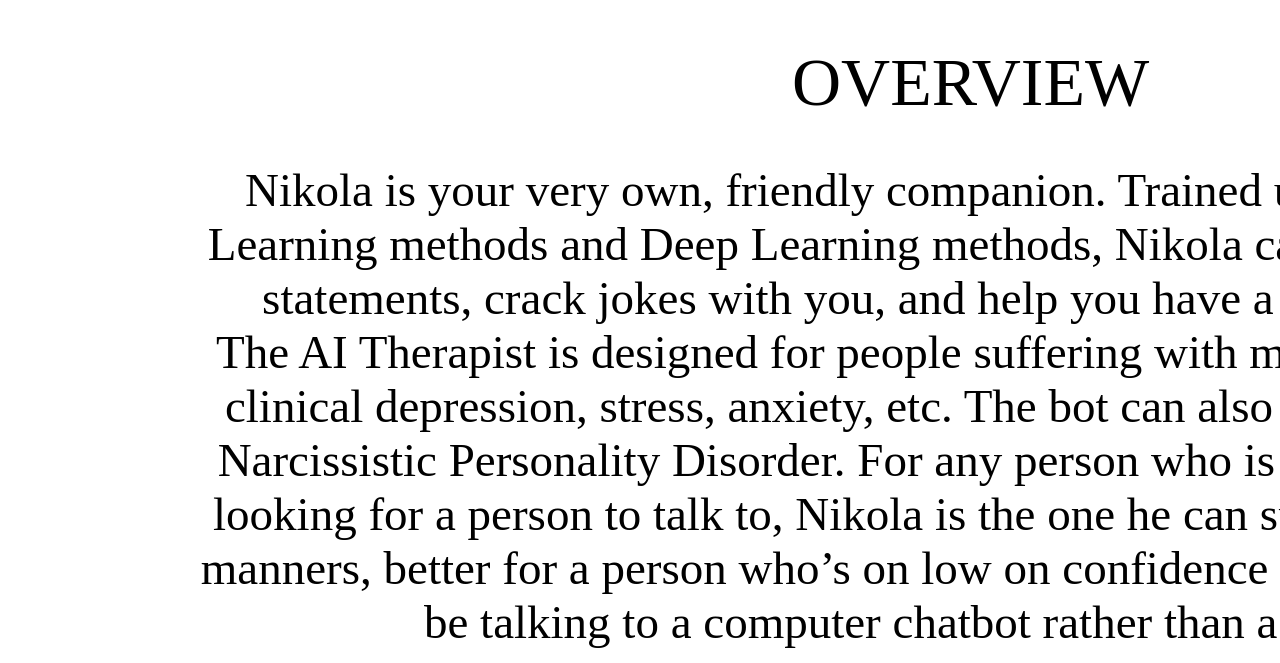
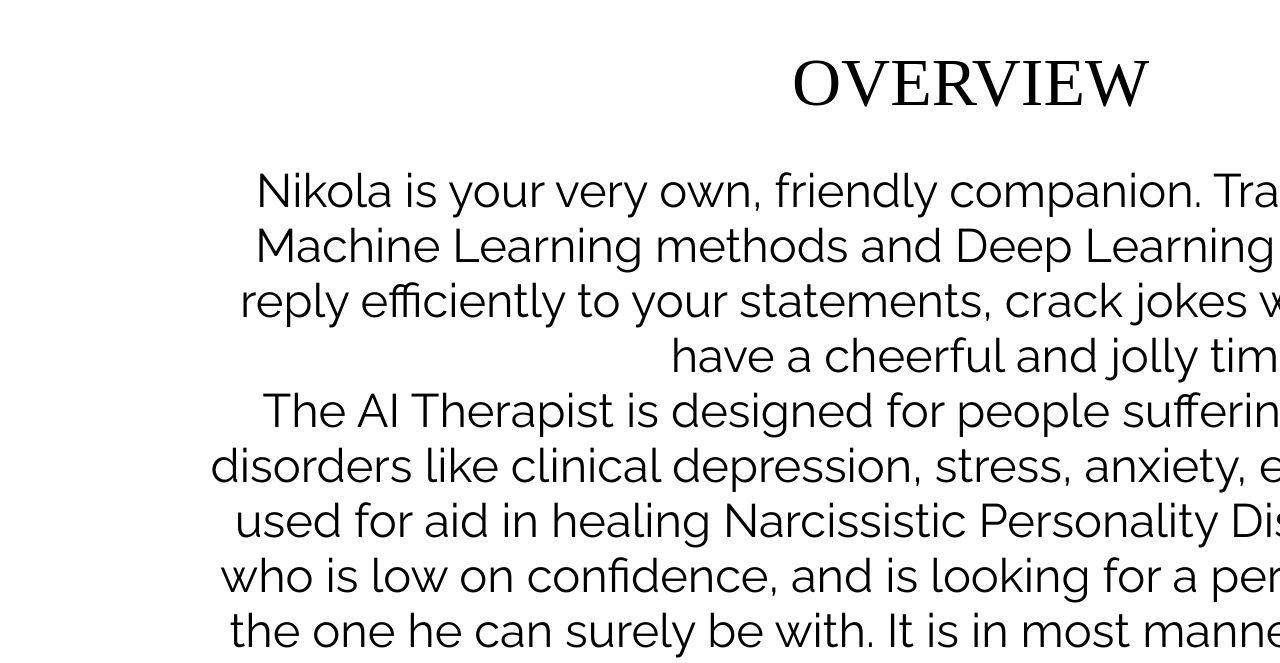
Before and after one commit to siddnikh/Nikola.ai, a plain HTML site: page Website/index.html in a window 1280 px wide. Shown: the part 1091-1754 px from the top of the page. Drawn offline with Linux system fonts and the light colour scheme.

Commit message:
Update Repo

```diff
--- a/Website/index.html
+++ b/Website/index.html
@@ -6,6 +6,7 @@
     <meta http-equiv="X-UA-Compatible" content="IE=edge" />
     <meta name="viewport" content="width=device-width, initial-scale=1.0">
     <title>Nikola.ai: Your very own companion</title>
+    <link href="https://fonts.googleapis.com/css?family=Lato|Raleway&display=swap" rel="stylesheet">
     <link rel="stylesheet" type="text/css" id="applicationStylesheet" href="master.css" />
     <script id="applicationScript" type="text/javascript" src="master.js"></script>
 </head>
```
Also changed, not shown: 1 other file.
